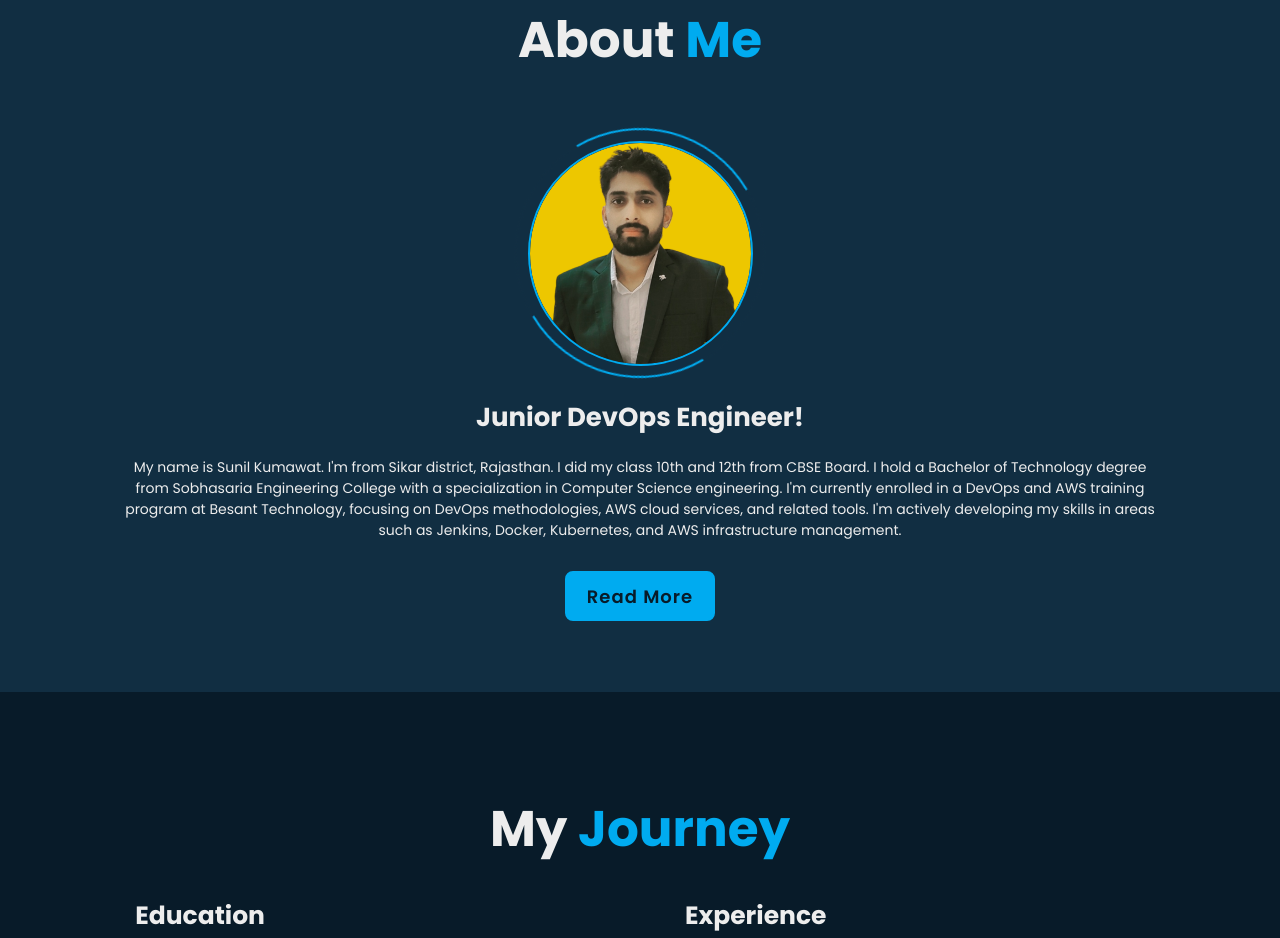
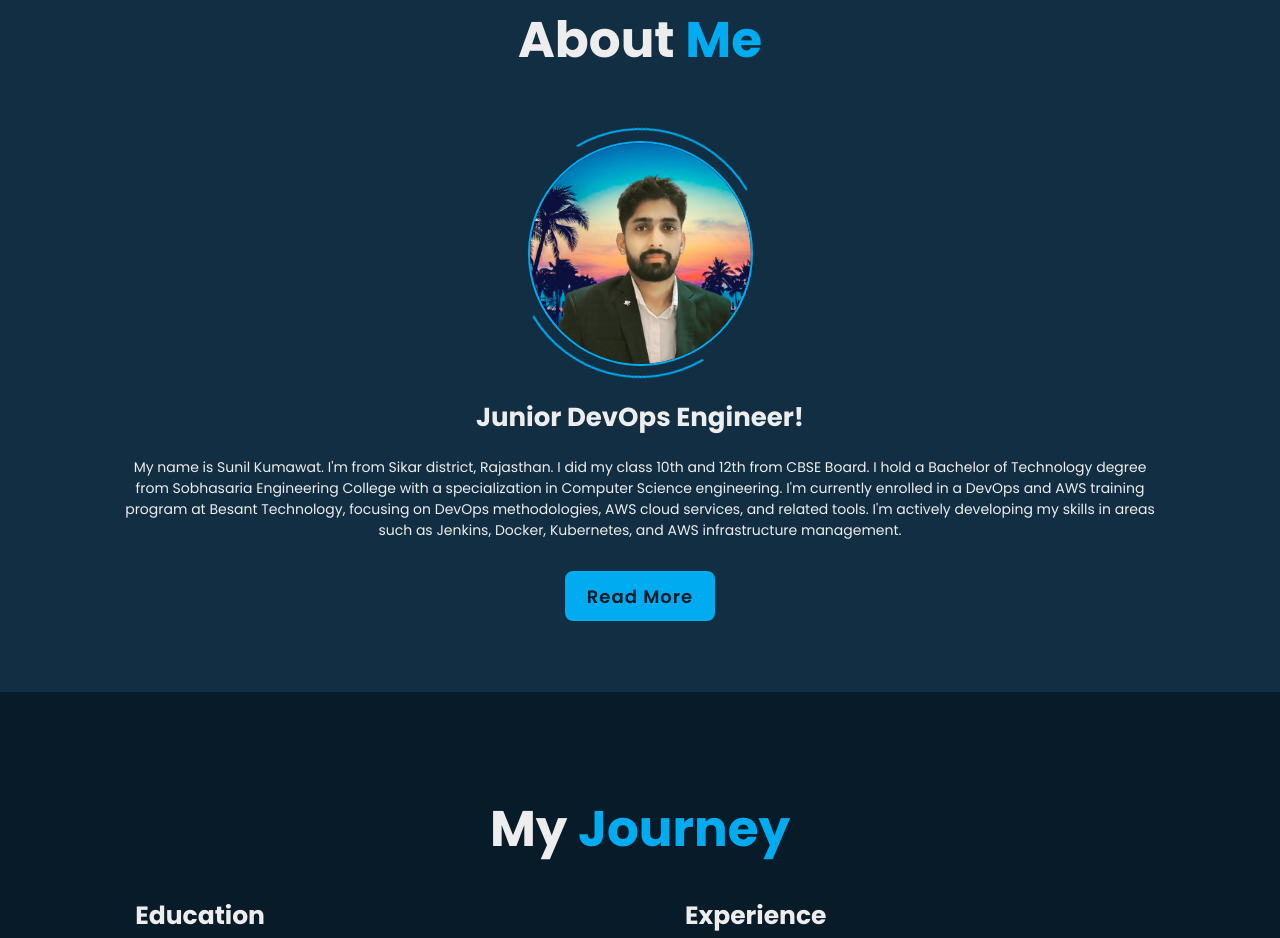
Before and after one commit to skumawatdev/Portfolio-Website, a plain HTML site: page index.html in a window 1280 px wide. Shown: the part 908-1846 px from the top of the page. Drawn offline with nearby package versions, Linux system fonts and the light colour scheme.

Commit message:
Update index.html

```diff
--- a/index.html
+++ b/index.html
@@ -71,7 +71,7 @@
         <h2 class="heading">About <span>Me</span></h2>
 
         <div class="about-img">
-            <img src="MyImage.jpg.png" alt="My Image">
+           <img src="profile-pic.png" alt="My Image">
             <span class="circle-spin"></span>
         </div>
 
```
